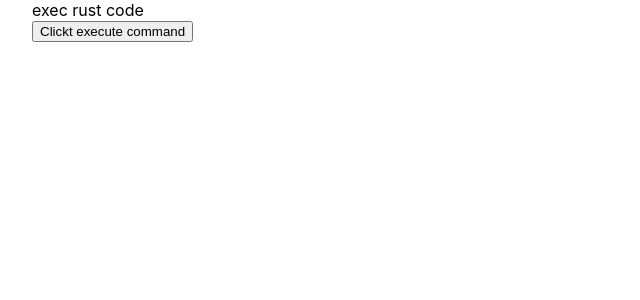
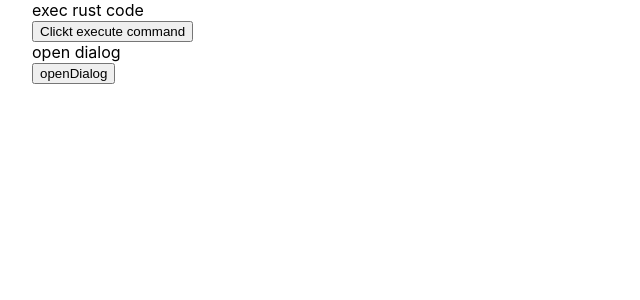
Before and after one commit to shuntaka9576/tauri-sandbox, a Next.js app: page / in a window 1280 px wide. Shown: the top 300 px of the page, without its empty margins (0-640 px from the left). Built offline with nearby package versions, Linux system fonts and the light colour scheme.

Commit message:
add open dialog

```diff
--- a/pages/index.tsx
+++ b/pages/index.tsx
@@ -1,9 +1,14 @@
 import { invoke } from "@tauri-apps/api";
+import { open } from "@tauri-apps/api/dialog";
 import type { NextPage } from "next";
 import Head from "next/head";
 import styles from "../styles/Home.module.css";
 
 const Home: NextPage = () => {
+  const openDialog = () => {
+    open().then((files) => console.log(files));
+  };
+
   const executeCommands = () => {
     invoke("simple_commnad");
   };
@@ -18,6 +23,8 @@ const Home: NextPage = () => {
       <main>
         <div>exec rust code</div>
         <button onClick={executeCommands}>Clickt execute command</button>
+        <div>open dialog</div>
+        <button onClick={openDialog}>openDialog</button>
       </main>
     </div>
   );
```
